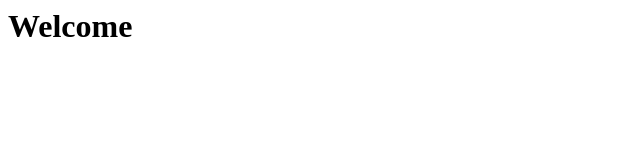
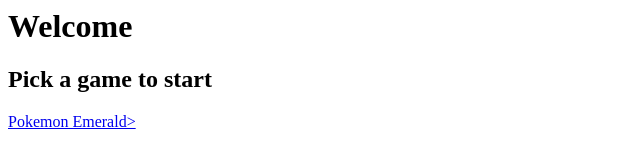
Before and after one commit to 588735/GBA-emu, a plain HTML site: page index.html in a window 1280 px wide. Shown: the whole page, without its empty margins (0-640 px from the left). Drawn offline with Linux system fonts and the light colour scheme.

Commit message:
Update index.html

```diff
--- a/index.html
+++ b/index.html
@@ -2,7 +2,8 @@
   <body>
     <head>
       <h1>Welcome</h1>
-      <a href="https://588735.github.io/GBA-emu/
+      <h2>Pick a game to start</h2>
+      <a href="/GBA-emu/games/PokemonEmerald.html">Pokemon Emerald>
 
 
 
```
